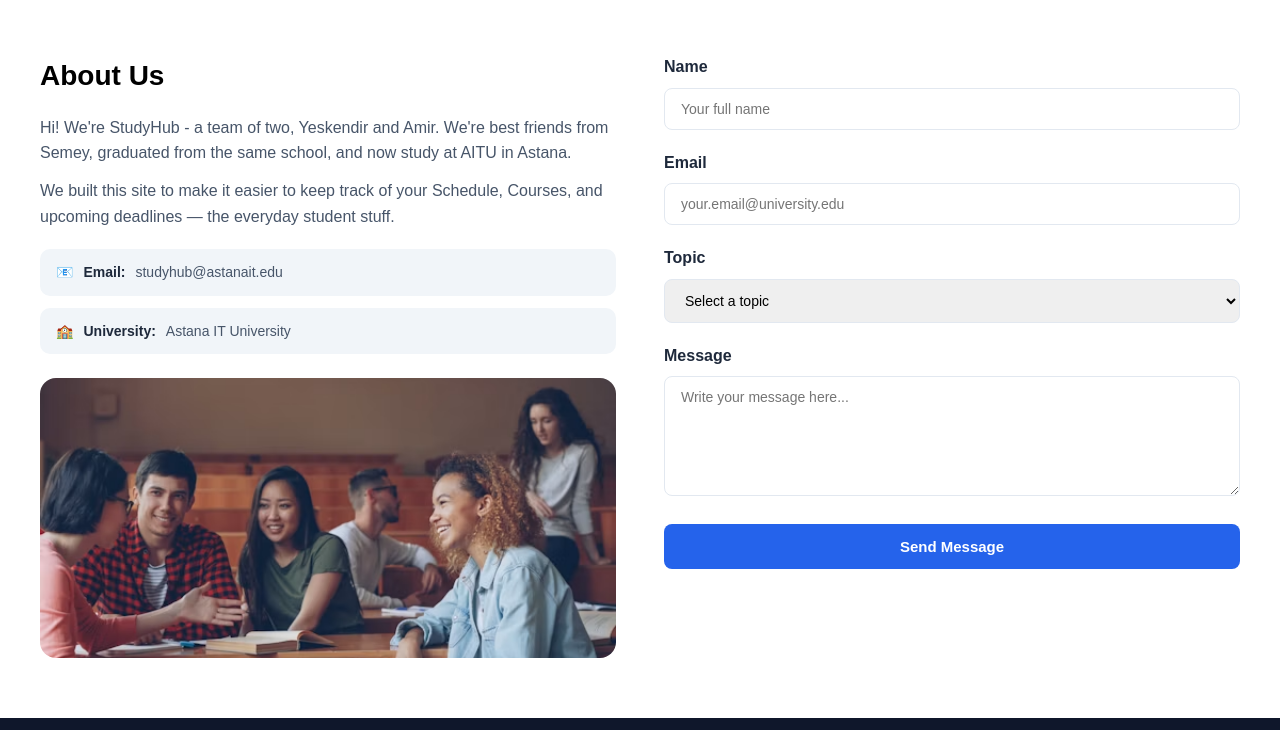
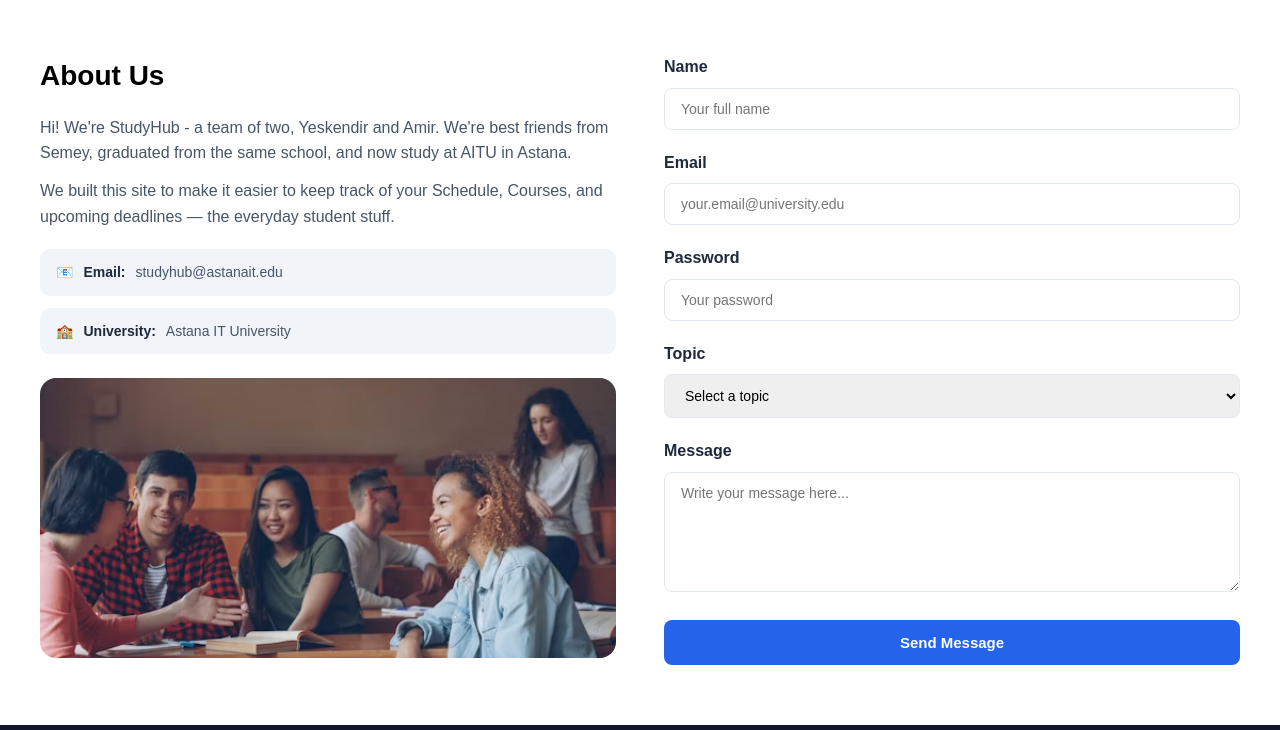
Before and after one commit to Amirkapasov/StudyHub, a plain HTML site: page contact.html in a window 1280 px wide. Shown: the part 70-800 px from the top of the page. Drawn offline with Linux system fonts and the light colour scheme.

Commit message:
Сохраняю свои изменения в contact.html перед pull

```diff
--- a/contact.html
+++ b/contact.html
@@ -83,6 +83,12 @@
                         </div>
 
                         <div class="form-group">
+                            <label for="password">Password</label>
+                            <input type="password" id="password" name="password" placeholder="Your password">
+
+                        </div>
+
+                        <div class="form-group">
 
                             <label for="topic">Topic</label>
 
```
